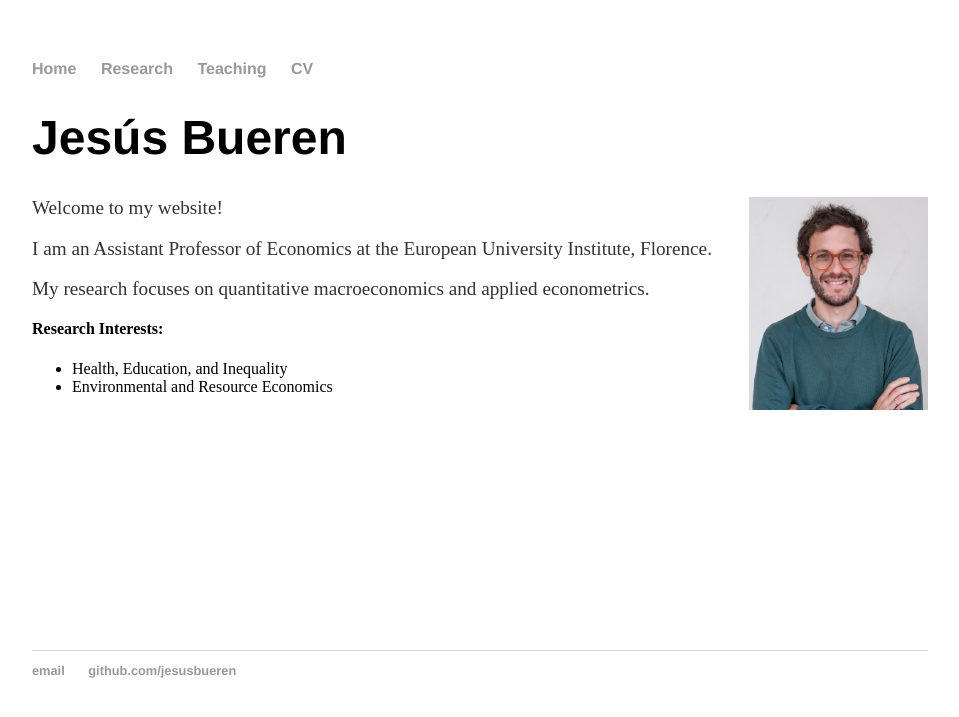
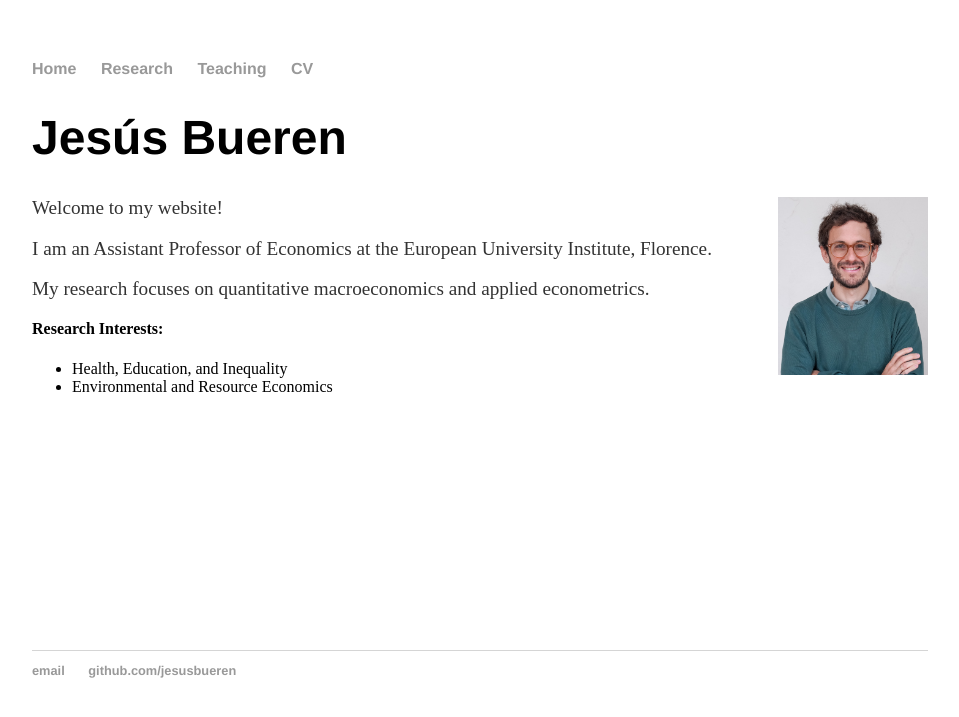
Before and after one commit to jesusbueren/jesusbueren.github.io, a Jekyll site: the page built from index.html, in a window 1280 px wide. Shown: the top 717 px of the page, without its empty margins (160-1119 px from the left). Built offline with Jekyll 4.4.1, drawn with Linux system fonts in a browser that asks for light colours.

Commit message:
Update index.html

```diff
--- a/index.html
+++ b/index.html
@@ -5,7 +5,7 @@
 <div class="blurb">
 
 	<h1>Jes&uacutes Bueren</h1>
-	<img src="Jesus_Bueren_2024_2.jpg" width="20%" height="20%" style="float: right; margin-left: 20px; margin-bottom: 20px;">
+	<img src="Jesus_Bueren_2024_2.jpg" class="right-image">
 	<p>Welcome to my website!</p>
 	<p> I am an Assistant Professor of Economics at the European University Institute, Florence.</p>
 	<p>My research focuses on quantitative macroeconomics and applied econometrics.</p>
```
